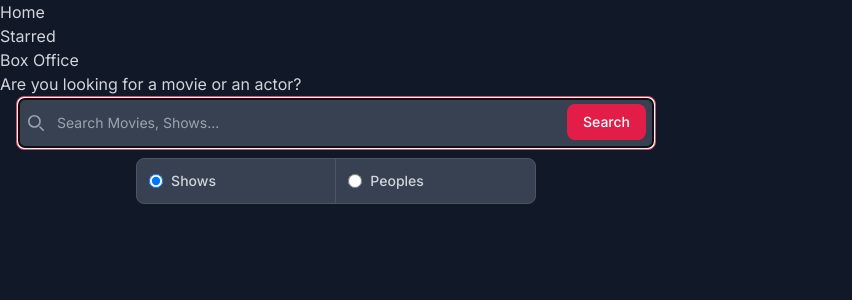
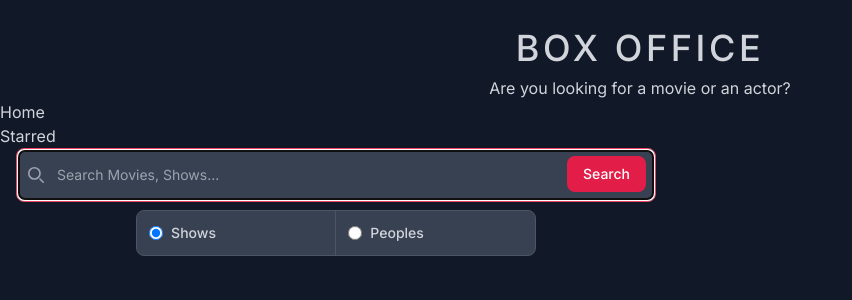
Before and after one commit to surajbera/react-moviemagnet-app, a React (Vite) app: page / in a window 1280 px wide. Shown: the top 300 px of the page, without its empty margins (0-852 px from the left). Built offline with nearby package versions, Linux system fonts and the light colour scheme.

Commit message:
Updated PageTitle css

```diff
--- a/src/components/page-layout/PageLayout.jsx
+++ b/src/components/page-layout/PageLayout.jsx
@@ -8,8 +8,8 @@ import PageTitle from '../page-title/PageTitle';
 const PageLayout = () => {
   return (
     <div className='dark:bg-gray-900 dark:text-gray-300 root-wrapper bg-white text-black'>
+      <PageTitle title='Box Office' subTitle='Are you looking for a movie or an actor?' />
       <Navbar />
-      <PageTitle title='Box Office' subTitle='Are you looking for a movie or an actor?' />
       <Outlet />
     </div>
   );
--- a/src/components/page-title/PageTitle.jsx
+++ b/src/components/page-title/PageTitle.jsx
@@ -1,8 +1,10 @@
 const PageTitle = ({ title, subTitle }) => {
   return (
     <div>
-      <h1>{title}</h1>
-      <p>{subTitle}</p>
+      <h1 className='text-center text-3xl uppercase pt-6 pb-2 tracking-widest font-medium lg:text-4xl lg:pt-7'>
+        {title}
+      </h1>
+      <p className='text-center'>{subTitle}</p>
     </div>
   );
 };
```
